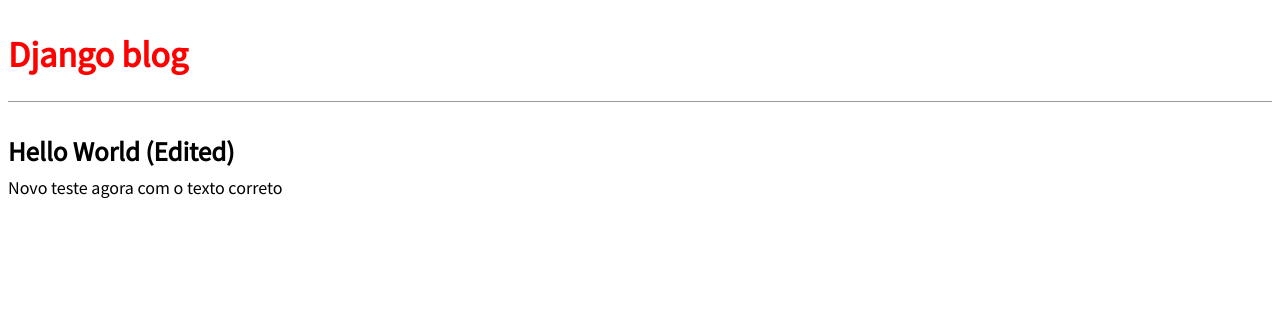
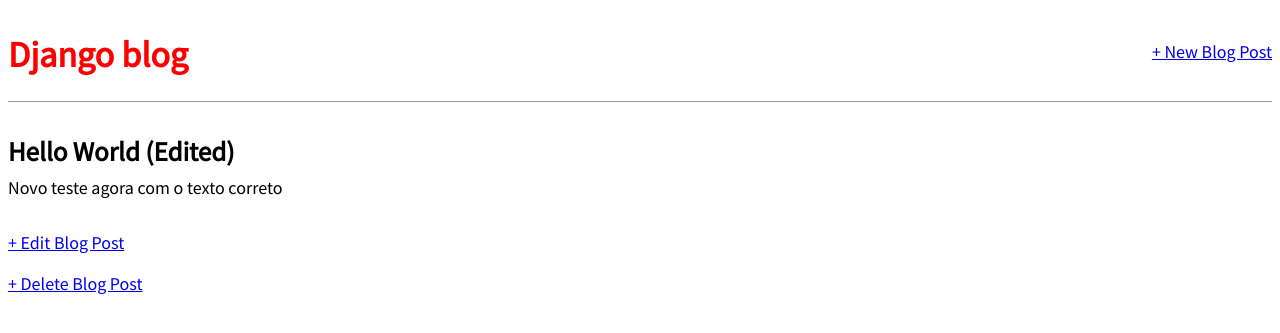
Before and after one commit to rafaelhfreitas/DjangoBlog, a Django app: page /post/1/ in a window 1280 px wide. Shown: the top 333 px of the page. Run offline with Django 3.2, Linux system fonts and the light colour scheme; data comes from the database, SQL or seed files in the repository; both versions use the stored data as it was after the commit.

Commit message:
Include DeleteView and new tests

```diff
--- a/blog/models.py
+++ b/blog/models.py
@@ -1,4 +1,5 @@
 from django.db import models
+from django.urls import reverse
 
 # Create your models here.
 class Post(models.Model):
@@ -10,6 +11,8 @@
 
     body = models.TextField()
 
-
     def __str__(self):
         return self.title
+
+    def get_absolute_url(self):
+        return reverse('post_detail', args=[str(self.id)])
--- a/blog/urls.py
+++ b/blog/urls.py
@@ -1,7 +1,10 @@
 from django.urls import path
-from .views import BlogListView, BlogDetailView
+from .views import BlogListView, BlogDetailView, BlogCreateView, BlogUpdateView, BlogDeleteView
 
 urlpatterns = [
+    path('post/<int:pk>/delete', BlogDeleteView.as_view(), name='post_delete'),
+    path('post/<int:pk>/edit/', BlogUpdateView.as_view(), name='post_edit'),
+    path('post/new/', BlogCreateView.as_view(), name='post_new'),
     path('post/<int:pk>/', BlogDetailView.as_view(), name ='post_detail'),
     path('', BlogListView.as_view(), name = 'home')
 ]
--- a/blog/views.py
+++ b/blog/views.py
@@ -1,5 +1,8 @@
 from django.shortcuts import render
 from django.views.generic import ListView, DetailView
+from django.views.generic.edit import CreateView, UpdateView, DeleteView
+from django.urls import reverse_lazy
+
 from .models import Post
 
 # Create your views here.
@@ -12,3 +15,21 @@
 class BlogDetailView(DetailView):
     model= Post
     template_name = 'post_detail.html'
+
+
+class BlogCreateView(CreateView):
+    model = Post
+    template_name = 'post_new.html'
+    fields = '__all__'
+
+
+class BlogUpdateView(UpdateView):
+    model = Post
+    template_name = 'post_edit.html'
+    fields = ['title', 'body']
+
+
+class BlogDeleteView(DeleteView):
+    model = Post
+    template_name = 'post_delete.html'
+    success_url = reverse_lazy('home')
--- a/templates/base.html
+++ b/templates/base.html
@@ -8,10 +8,15 @@
 </head>
 
 <body>
-    <header>
-        <h1><a href="{% url 'home' %}">Django blog</a></h1>
-    </header>
     <div>
+        <header>
+            <div class="nav-left">
+                <h1><a href="{% url 'home' %}">Django blog</a></h1>
+            </div>
+            <div class="nav-right">
+                <a href="{% url 'post_new' %}">+ New Blog Post</a>
+            </div>
+        </header>
         {% block content %}
         {% endblock content %}
     </div>
--- a/templates/post_detail.html
+++ b/templates/post_detail.html
@@ -4,4 +4,6 @@
     <h2>{{ post.title }}</h2>
     <p>{{ post.body }}</p>
 </div>
+<p><a href="{% url 'post_edit' post.pk %}">+ Edit Blog Post</a></p>
+<p><a href="{% url 'post_delete' post.pk %}">+ Delete Blog Post</a></p>
 {% endblock content %}
```
Also changed, not shown: blog/tests.py (+22 -0 lines), templates/post_delete.html (added, +8 -0 lines), templates/post_edit.html (added, +8 -0 lines), templates/post_new.html (added, +8 -0 lines), db.sqlite3.
